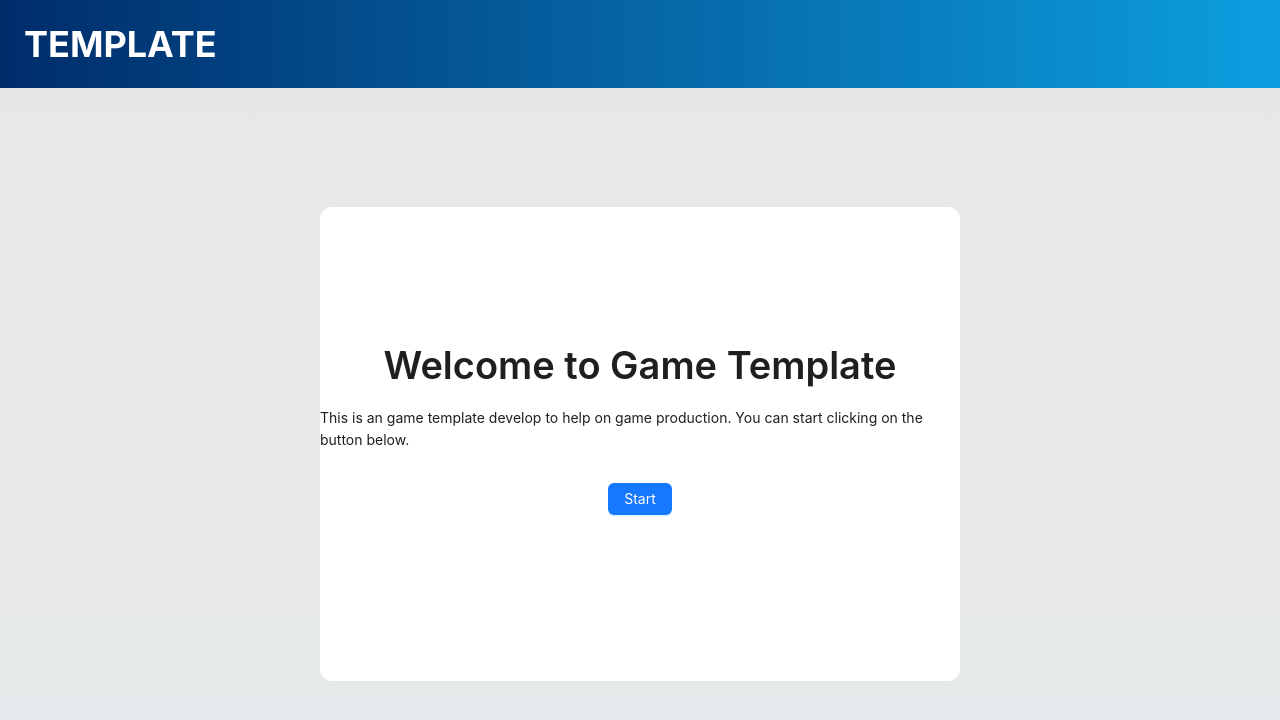
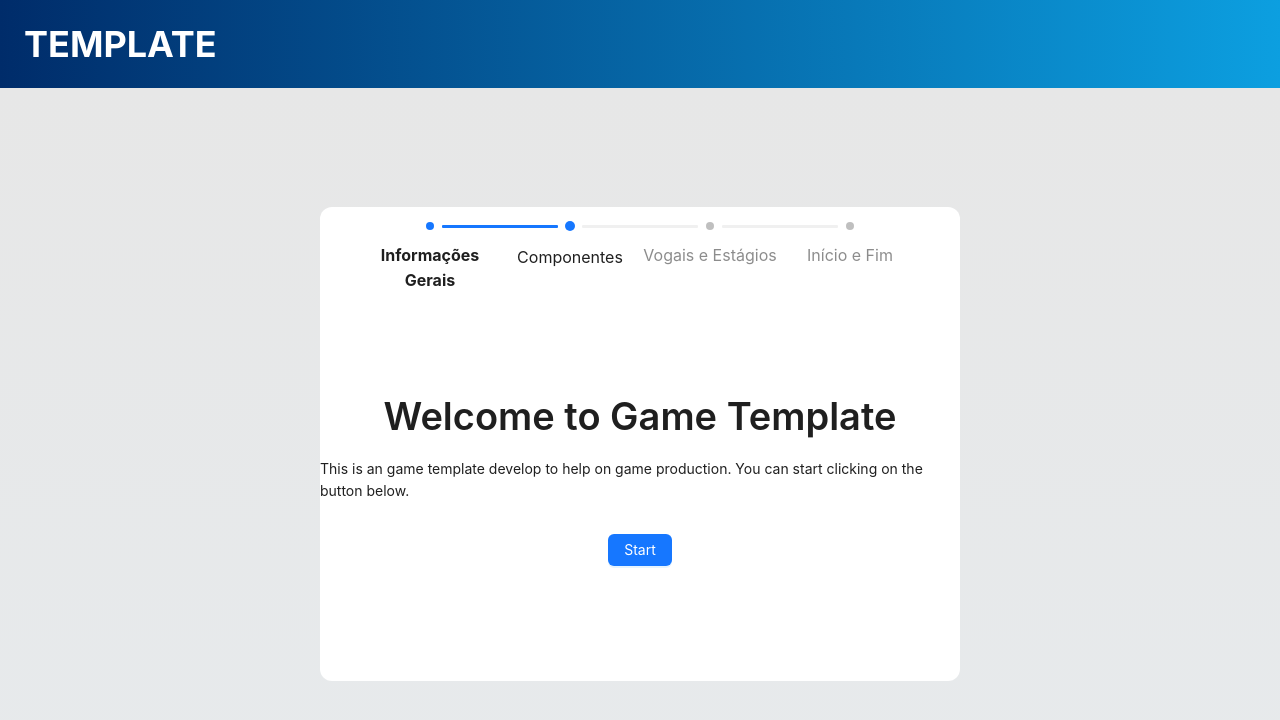
Before and after one commit to MarciioHenrique/game-template, a Next.js app: page / in a window 1280 px wide. Shown: the top 720 px of the page. Built offline with nearby package versions, Linux system fonts and the light colour scheme.

Commit message:
feat: using an steps component

```diff
--- a/src/app/layout.tsx
+++ b/src/app/layout.tsx
@@ -2,6 +2,9 @@ import type { Metadata } from "next";
 import localFont from "next/font/local";
 import "./globals.css";
 import { Layout, Typography } from "antd";
+import { routes } from "@/routes/routes";
+import Link from "next/link";
+import TemplateSteps from "./steps.component";
 
 const geistSans = localFont({
   src: "./fonts/GeistVF.woff",
@@ -31,12 +34,17 @@ export default function RootLayout({
       >
         <Layout className="w-screen h-screen">
           <header className="bg-gradient-to-r from-[#002C6A] to-[#0C9FE0] flex items-center">
-            <Typography className="text-4xl font-bold text-white p-6">
-              TEMPLATE
-            </Typography>
+            <Link href={routes.welcome}>
+              <Typography className="text-4xl font-bold text-white p-6">
+                TEMPLATE
+              </Typography>
+            </Link>
           </header>
           <div className="w-full h-full bg-gradient-to-b from-[#E7E7E7] to-[#E7EAEC] flex items-center justify-center">
-            <div className="bg-white w-3/6 h-2/3 rounded-xl">{children}</div>
+            <div className="bg-white w-3/6 h-2/3 rounded-xl flex flex-col items-center justify-center">
+              <TemplateSteps />
+              {children}
+            </div>
           </div>
         </Layout>
       </body>
--- /dev/null
+++ b/src/app/steps.component.tsx
@@ -0,0 +1,32 @@
+"use client";
+import { Steps } from "antd";
+
+export default function TemplateSteps() {
+  const current = 1;
+  const { Step } = Steps;
+
+  const steps = [
+    "Informações Gerais",
+    "Componentes",
+    "Vogais e Estágios",
+    "Início e Fim",
+  ];
+
+  return (
+    <Steps
+      current={current}
+      className="flex justify-center p-4 w-8/12"
+      progressDot
+    >
+      {steps.map((item, index) => (
+        <Step
+          key={item}
+          title={item}
+          className={`${
+            current === index + 1 ? "text-blue-700 font-bold" : "text-gray-400"
+          }`}
+        />
+      ))}
+    </Steps>
+  );
+}
```
